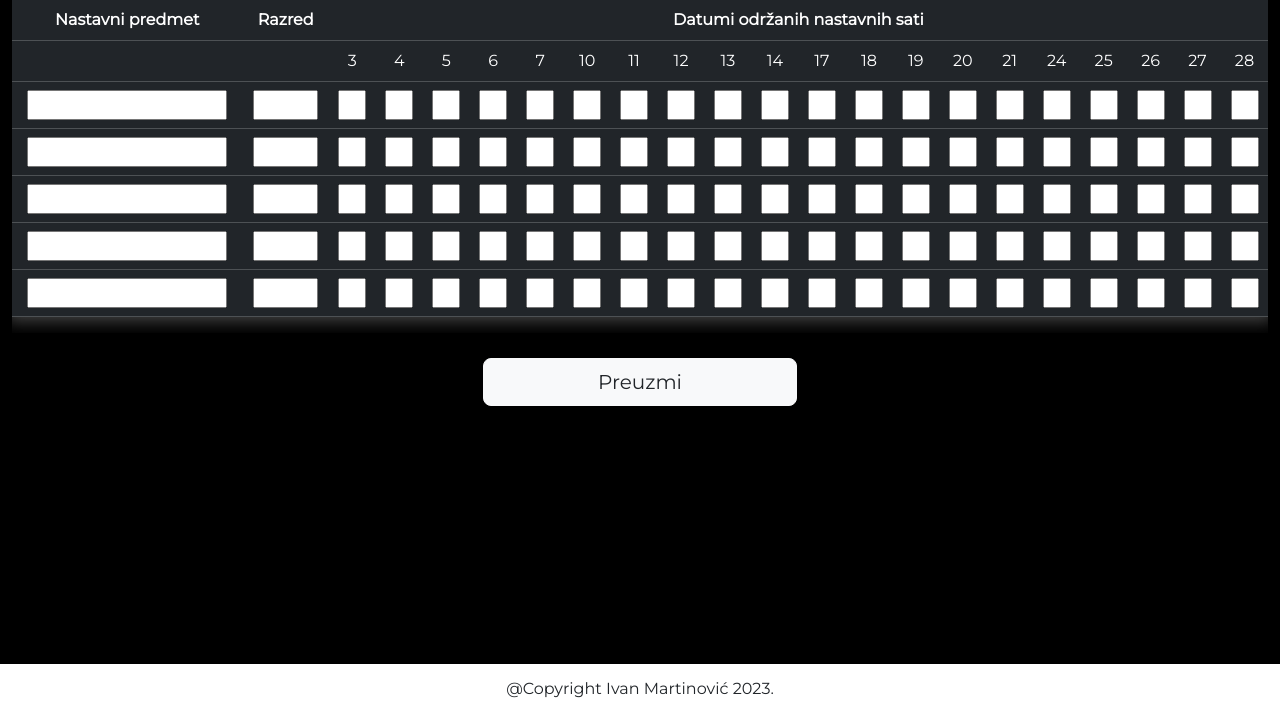
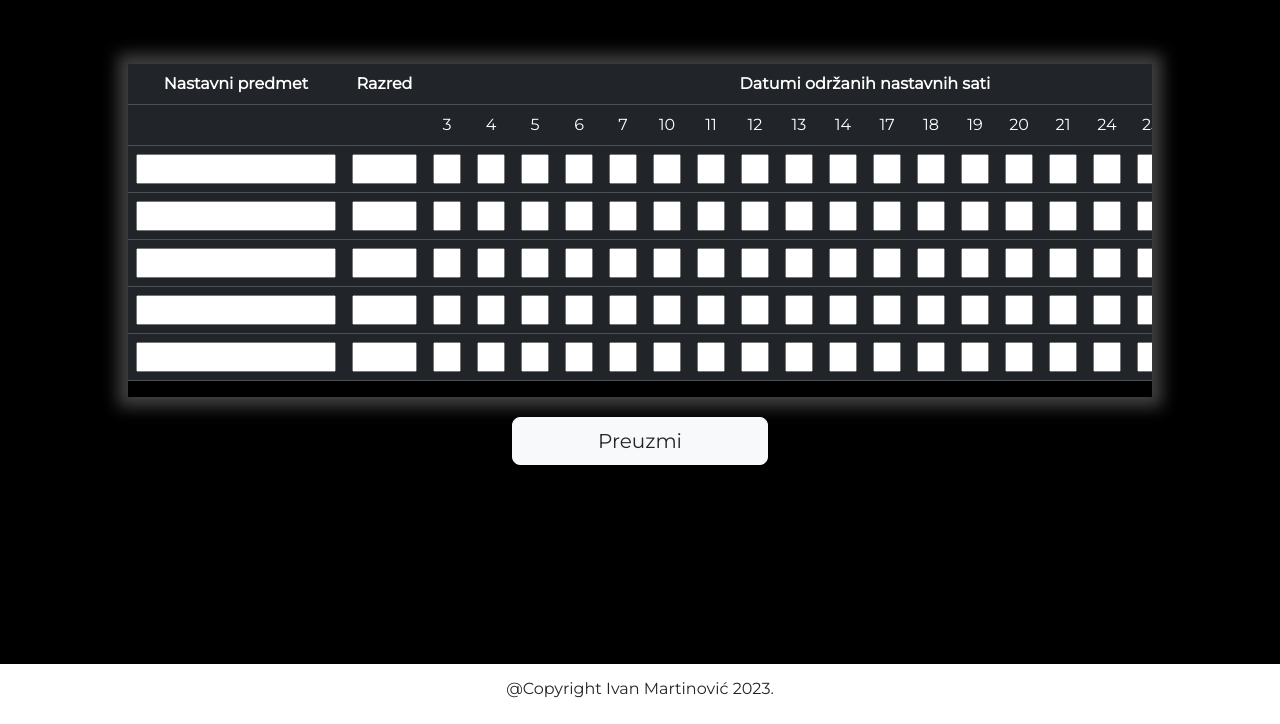
Before and after one commit to i2martin/AdministrationManager, a Flask app: page /honorarium in a window 1280 px wide. Shown: the part 76-800 px from the top of the page. Run offline with Flask 3, Linux system fonts and the light colour scheme; a user stored in the database is signed in; some libraries are stand-ins or nearby versions.

Commit message:
Fixed shadows on tables.

```diff
--- a/static/style.css
+++ b/static/style.css
@@ -72,12 +72,6 @@ ul
     text-align: center;
     padding-top: 10%
     padding-bottom: 2%;
-}
-
-.table{
-    -moz-box-shadow: 0px 0px 15px 5px #404040;
-    -webkit-box-shadow: 0px 0px 15px 5px #404040;
-    box-shadow: 0px 0px 15px 5px #404040;
 }
 
 #password-error, #username-error
--- a/templates/honorarium.html
+++ b/templates/honorarium.html
@@ -3,9 +3,9 @@
 {% block content %}
 {% include 'header.html' %}
 
-<div class="container-fluid" >
+<div class="custom-padding container-fluid" >
     <form action="{{url_for('honorarium')}}" method="POST">
-        <div class="overflow">
+        <div class="overflow add-shadow">
             <table class="table-dark table text-center table-responsive table-md">
                 <thead>
                 <tr>
--- a/templates/travel.html
+++ b/templates/travel.html
@@ -2,9 +2,9 @@
 {% block title %}Prijevoz{% endblock %}
 {% block content %}
 {% include 'header.html' %}
-<div class="custom-padding" >
+<div class="custom-padding">
     <form action="{{url_for('travel_expense')}}" id="form" method="POST">
-        <div class="overflow">
+        <div class="overflow add-shadow">
             <table class="table-dark table text-center table-responsive table-md">
                 <thead>
                 <tr>
```
